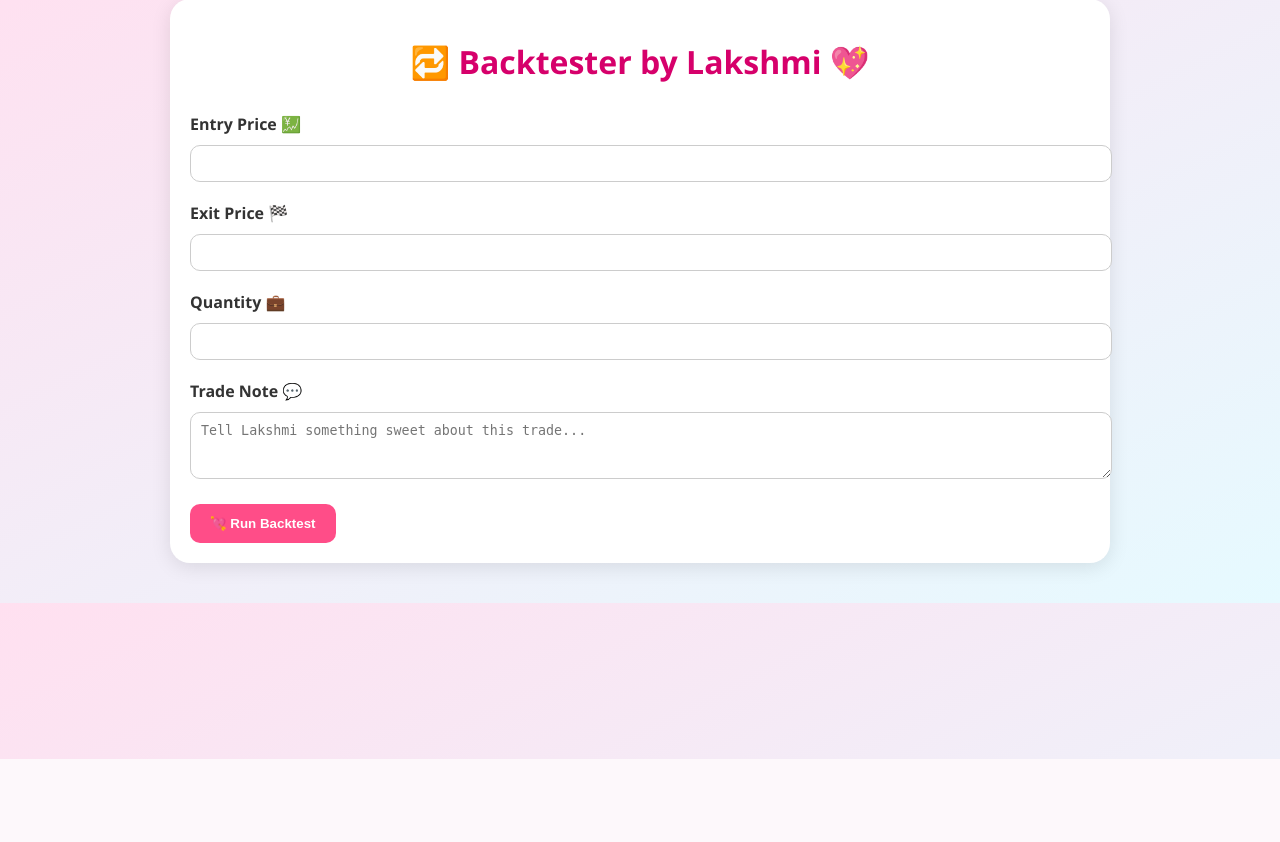
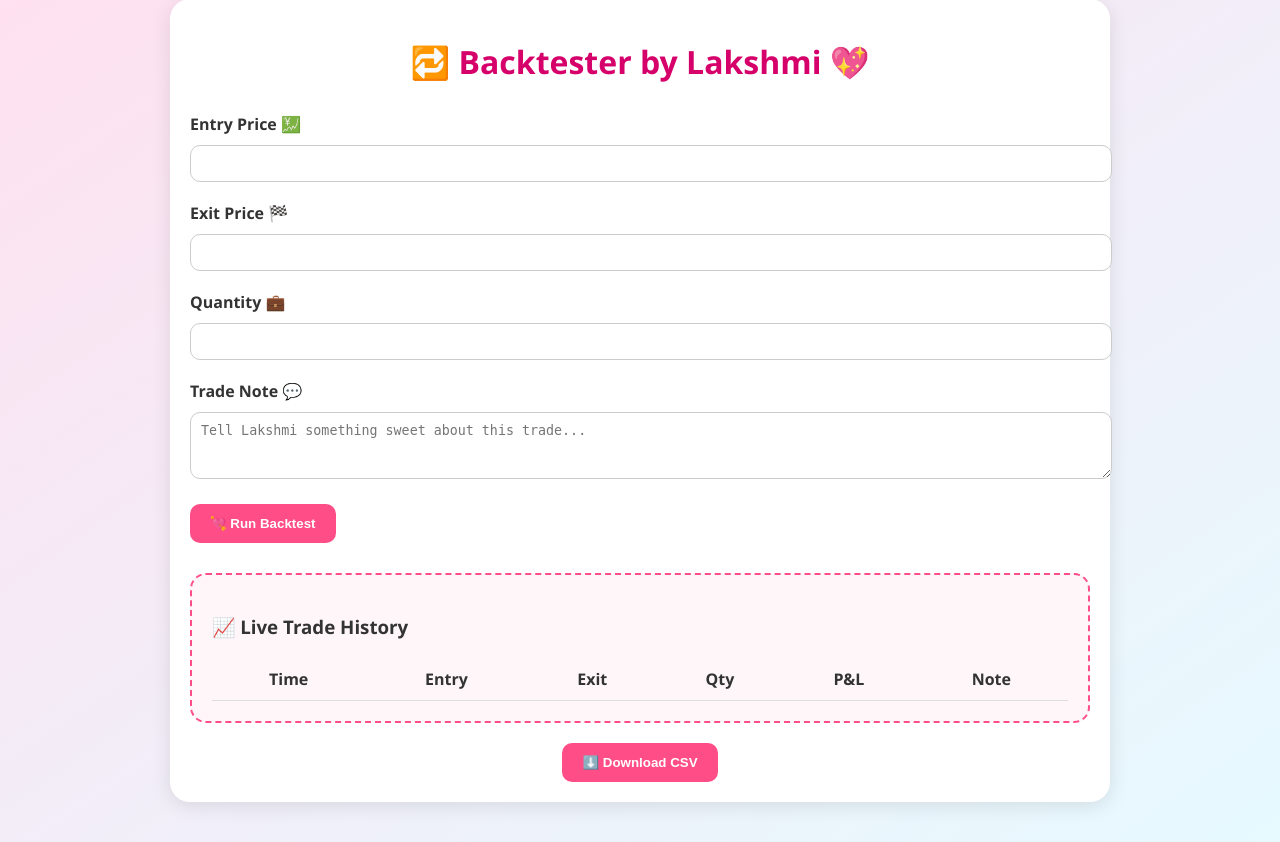
Before and after one commit to Lakshmi-Ai-Market/Lakshmi-Ai-Market, a Flask app: template templates/backtester.html in a window 1280 px wide. Shown: the part 41-883 px from the top of the page. Before the commit the page ends 800 px from the top, so only its background shows below. Run offline with Flask 3, Linux system fonts and the light colour scheme; the template is opened without the code that fills it, so the values that code supplies are empty.

Commit message:
Update backtester.html

```diff
--- a/templates/backtester.html
+++ b/templates/backtester.html
@@ -4,7 +4,6 @@
   <meta charset="UTF-8" />
   <meta name="viewport" content="width=device-width, initial-scale=1.0"/>
   <title>🔁 Backtester – Lakshmi</title>
-  <link rel="stylesheet" href="/static/style.css" />
   <style>
     body {
       font-family: 'Segoe UI', sans-serif;
@@ -29,7 +28,7 @@
     label {
       font-weight: bold;
     }
-    input[type="number"], input[type="text"], textarea {
+    input, textarea {
       width: 100%;
       padding: 10px;
       margin: 10px 0 20px;
@@ -48,12 +47,26 @@
     button:hover {
       background-color: #d6006b;
     }
-    .result-box {
+    .result-box, .history-box {
       margin-top: 30px;
       padding: 20px;
       background: #fef6f9;
       border: 2px dashed #ff4d88;
       border-radius: 16px;
+    }
+    table {
+      width: 100%;
+      margin-top: 10px;
+      border-collapse: collapse;
+    }
+    th, td {
+      padding: 10px;
+      border-bottom: 1px solid #ddd;
+      text-align: center;
+    }
+    .download {
+      margin-top: 20px;
+      text-align: center;
     }
   </style>
 </head>
@@ -85,7 +98,56 @@
       <p><em>✨ Lakshmi’s advice: {{ result.advice }}</em></p>
     </div>
     {% endif %}
+
+    <div class="history-box">
+      <h3>📈 Live Trade History</h3>
+      <table id="history-table">
+        <thead>
+          <tr>
+            <th>Time</th>
+            <th>Entry</th>
+            <th>Exit</th>
+            <th>Qty</th>
+            <th>P&L</th>
+            <th>Note</th>
+          </tr>
+        </thead>
+        <tbody></tbody>
+      </table>
+    </div>
+
+    <div class="download">
+      <a href="/download_backtest">
+        <button>⬇️ Download CSV</button>
+      </a>
+    </div>
   </div>
 
+  <script>
+    function loadBacktestHistory() {
+      fetch("/backtester/live")
+        .then(res => res.json())
+        .then(data => {
+          const tbody = document.querySelector("#history-table tbody");
+          tbody.innerHTML = "";
+          data.slice().reverse().forEach(row => {
+            const tr = document.createElement("tr");
+            tr.innerHTML = `
+              <td>${row.timestamp}</td>
+              <td>${row.entry}</td>
+              <td>${row.exit}</td>
+              <td>${row.qty}</td>
+              <td>${row.pnl}</td>
+              <td>${row.note}</td>
+            `;
+            tbody.appendChild(tr);
+          });
+        });
+    }
+
+    setInterval(loadBacktestHistory, 3000); // refresh every 3s
+    window.onload = loadBacktestHistory;
+  </script>
+
 </body>
-</html>
+  </html>
```
